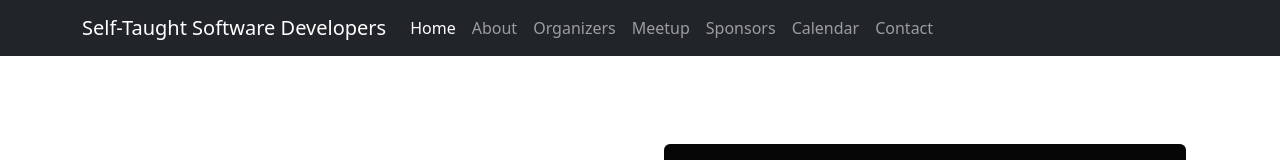
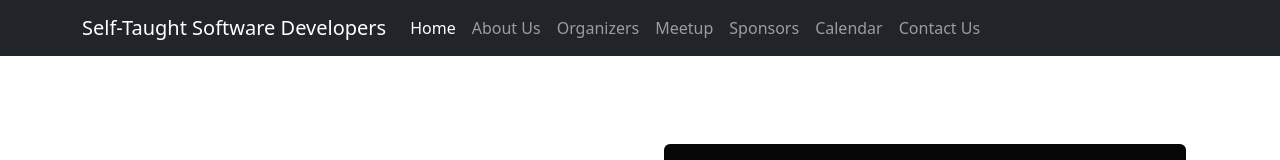
Before and after one commit to self-taught-software-developers/Self-Taught-Software-Developers.github.io, a website: page index.html in a window 1280 px wide. Shown: the top 160 px of the page. Drawn offline with nearby package versions, Linux system fonts and the light colour scheme.

Commit message:
Revert "update navbar links to avoid line breaks"

```diff
--- a/index.html
+++ b/index.html
@@ -53,7 +53,7 @@
               <a class="nav-link active" aria-current="page" href="#">Home</a>
             </li>
             <li class="nav-item">
-              <a class="nav-link" href="#about-us">About</a>
+              <a class="nav-link" href="#about-us">About Us</a>
             </li>
             <li class="nav-item">
               <a class="nav-link" href="#organizers">Organizers</a>
@@ -69,7 +69,7 @@
                 href="https://calendar.google.com/calendar/u/1?cid=YXN0cHJvZ3JhbW1lcnNwaGlsbHlAZ21haWwuY29t">Calendar</a>
             </li>
             <li class="nav-item">
-              <a class="nav-link" href="#contact-us">Contact</a>
+              <a class="nav-link" href="#contact-us">Contact Us</a>
             </li>
           </ul>
         </div>
```
